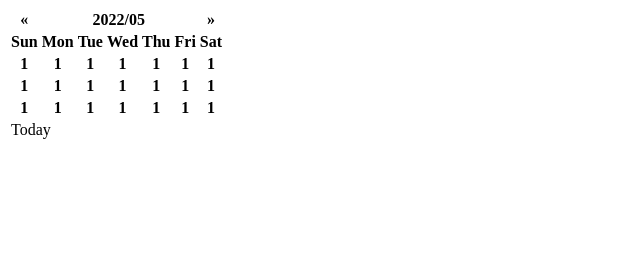
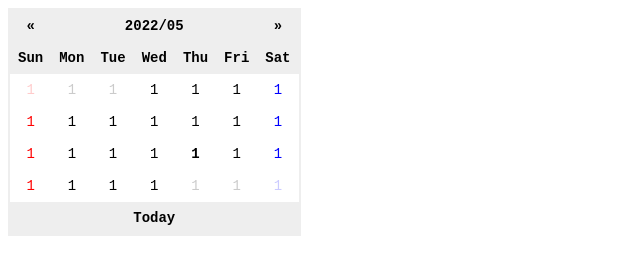
Before and after one commit to namotoy/MyCalendar, a plain HTML site: page index.html in a window 1280 px wide. Shown: the whole page, without its empty margins (0-640 px from the left). Drawn offline with Linux system fonts and the light colour scheme.

Commit message:
CSS記述

```diff
--- /dev/null
+++ b/css/styles.css
@@ -0,0 +1,45 @@
+body {
+  font-family: 'Courier New', monospace;
+  font-size: 14px;
+}
+
+table {
+  border-collapse: collapse;
+  border: 2px solid #eee;
+}
+
+thead,tfoot{
+  background: #eee;
+}
+
+th,td{
+  padding:8px;
+  text-align: center;
+}
+
+tbody td:first-child{
+  color: red;
+}
+
+tbody td:last-child{
+  color: blue;
+}
+
+tfoot{
+  font-weight: bold;
+}
+
+td.disabled{
+  opacity: 0.2;
+}
+
+td.today{
+  font-weight: bold;
+}
+
+#prev,
+#next,
+#today{
+  cursor: pointer;
+  user-select:none;
+}
--- a/index.html
+++ b/index.html
@@ -3,6 +3,7 @@
 <head>
   <meta charset="utf-8">
   <title>Calendar</title>
+  <link rel="stylesheet" href="css/styles.css">
 </head>
 <body>
   <table>
@@ -24,32 +25,42 @@
   </thead>
   <tbody>
       <tr>
-      <th>1</th>
-      <th>1</th>
-      <th>1</th>
-      <th>1</th>
-      <th>1</th>
-      <th>1</th>
-      <th>1</th>
+      <td class = "disabled">1</td>
+      <td class = "disabled">1</td>
+      <td class = "disabled">1</td>
+      <td>1</td>
+      <td>1</td>
+      <td>1</td>
+      <td>1</td>
       </tr>
       <tr>
-      <th>1</th>
-      <th>1</th>
-      <th>1</th>
-      <th>1</th>
-      <th>1</th>
-      <th>1</th>
-      <th>1</th>
+      <td>1</td>
+      <td>1</td>
+      <td>1</td>
+      <td>1</td>
+      <td>1</td>
+      <td>1</td>
+      <td>1</td>
       </tr>
       <tr>
-      <th>1</th>
-      <th>1</th>
-      <th>1</th>
-      <th>1</th>
-      <th>1</th>
-      <th>1</th>
-      <th>1</th>
+      <td>1</td>
+      <td>1</td>
+      <td>1</td>
+      <td>1</td>
+      <td class="today">1</td>
+      <td>1</td>
+      <td>1</td>
       </tr>
+      <tr>
+      <td>1</td>
+      <td>1</td>
+      <td>1</td>
+      <td>1</td>
+      <td class = "disabled">1</td>
+      <td class = "disabled">1</td>
+      <td class = "disabled">1</td>
+      </tr>
+
 
     </tbody>
     <tfoot>
```
